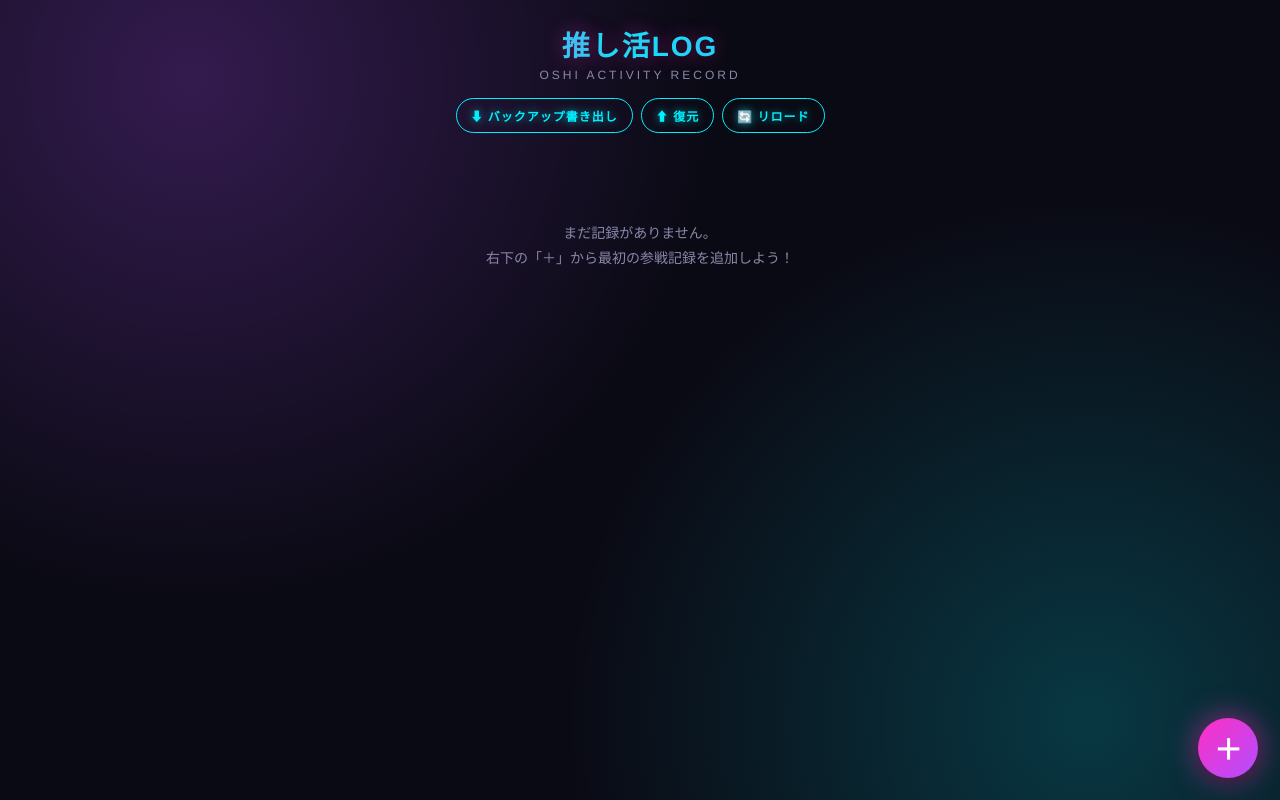
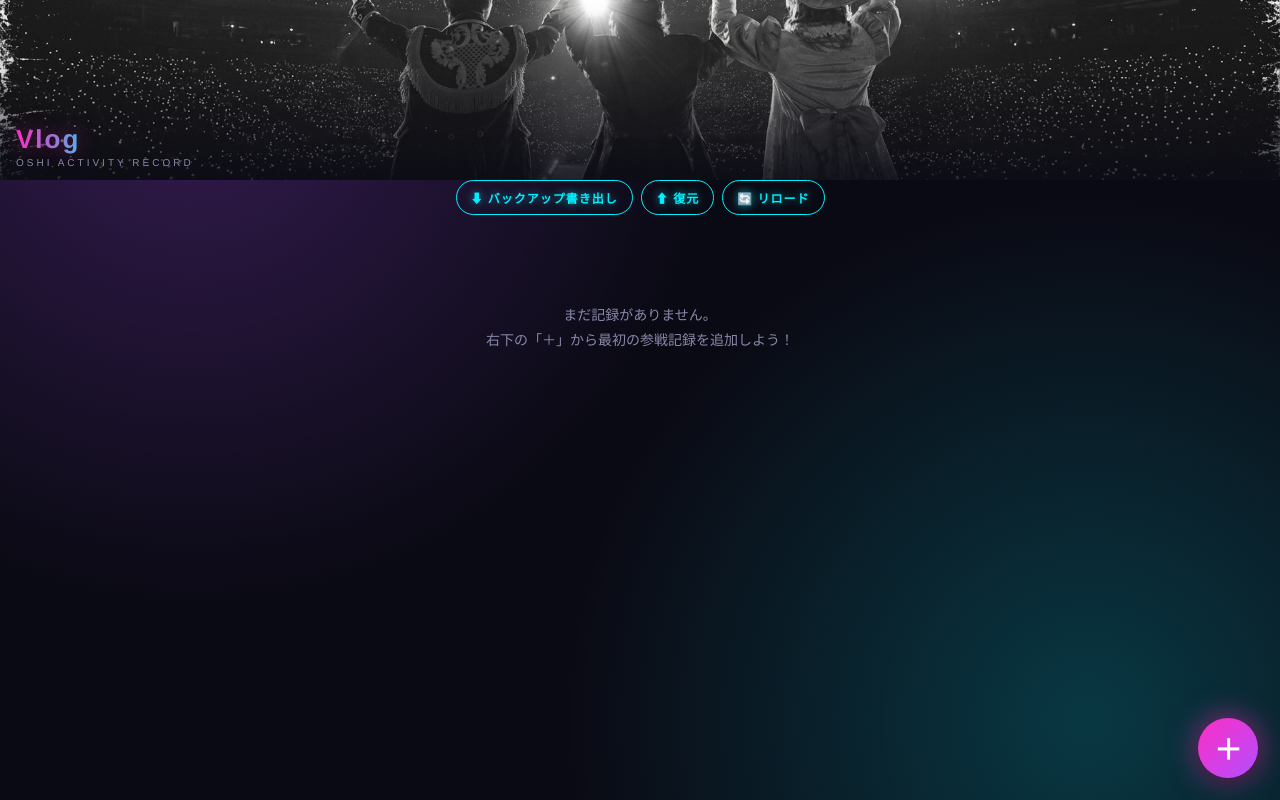
Before and after one commit to amu0922-cmd/osikatu, a plain HTML site: page index.html in a window 1280 px wide. Drawn offline with Linux system fonts and the light colour scheme.

Commit message:
Add files via upload

```diff
--- a/index.html
+++ b/index.html
@@ -4,7 +4,7 @@
 <meta charset="UTF-8">
 <meta name="viewport" content="width=device-width, initial-scale=1.0">
 <meta name="theme-color" content="#0a0a14">
-<title>推し活LOG</title>
+<title>推し活VLOG</title>
 <link rel="manifest" href="manifest.json">
 <link rel="apple-touch-icon" href="icon-192.png">
 <link rel="icon" href="icon-192.png">
@@ -32,13 +32,31 @@
     padding-bottom: 90px;
   }
   header {
-    padding: 24px 16px 16px;
-    text-align: center;
     position: relative;
+    height: 180px;
+    background-image: url('header.jpg');
+    background-size: cover;
+    background-position: center;
+    display: flex;
+    align-items: flex-end;
+    justify-content: flex-start;
+    padding: 0;
+    overflow: hidden;
+  }
+  header::after {
+    content: '';
+    position: absolute;
+    inset: 0;
+    background: linear-gradient(to top, rgba(10,10,20,0.85) 0%, rgba(10,10,20,0.1) 60%, transparent 100%);
+  }
+  header .title-wrap {
+    position: relative;
+    z-index: 1;
+    padding: 0 16px 12px;
   }
   header h1 {
     margin: 0;
-    font-size: 28px;
+    font-size: 26px;
     font-weight: 900;
     letter-spacing: 2px;
     background: linear-gradient(90deg, var(--neon-pink), var(--neon-cyan), var(--neon-purple));
@@ -48,9 +66,9 @@
     text-shadow: 0 0 20px rgba(255,46,196,0.4);
   }
   header p {
-    margin: 4px 0 0;
+    margin: 2px 0 0;
     color: var(--text-dim);
-    font-size: 12px;
+    font-size: 10px;
     letter-spacing: 3px;
     text-transform: uppercase;
   }
@@ -430,8 +448,10 @@
 <body>
 
 <header>
-  <h1>推し活LOG</h1>
-  <p>OSHI ACTIVITY RECORD</p>
+  <div class="title-wrap">
+    <h1>Vlog</h1>
+    <p>OSHI ACTIVITY RECORD</p>
+  </div>
 </header>
 
 <div class="toolbar">
```
Also changed, not shown: header.jpg (added).
